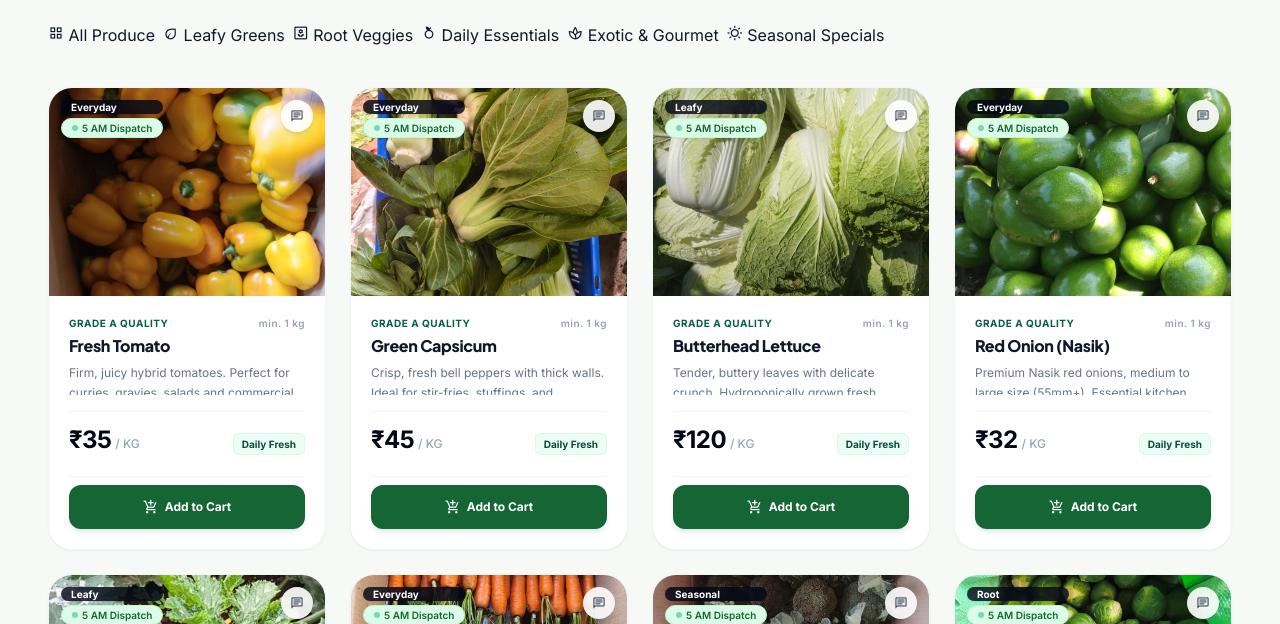
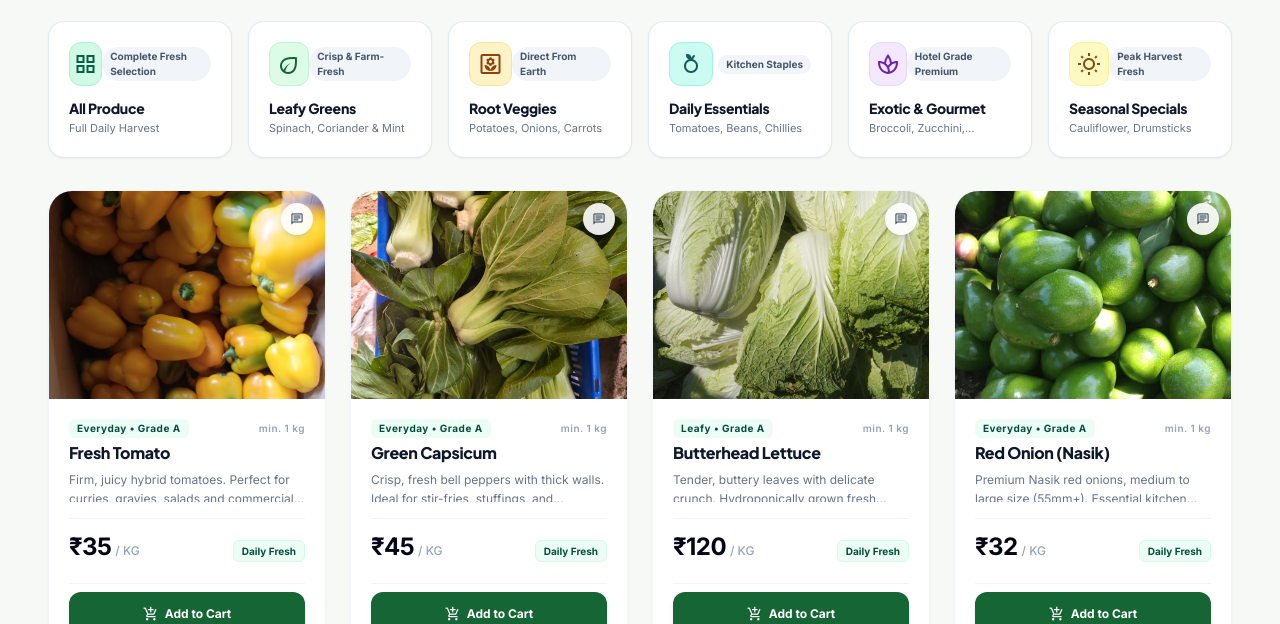
Before and after one commit to abhisfarmfresh/farmfresh, a website: page products.html in a window 1280 px wide. Shown: the part 176-800 px from the top of the page. Drawn offline with nearby package versions, Linux system fonts and the light colour scheme.

Commit message:
fix(ui): remove duplicate text pill rows & clean up image overlay badges from product cards

```diff
--- a/js/products.js
+++ b/js/products.js
@@ -204,7 +204,7 @@ function renderProductsGrid() {
     return `
       <div class="product-card group bg-white border border-slate-100 rounded-3xl overflow-hidden shadow-sm hover:shadow-xl hover:shadow-emerald-950/5 transition-all duration-300 flex flex-col justify-between" id="card-${product.id}">
         <div>
-          <!-- Image & Badges Wrap -->
+          <!-- Clean Product Image Wrap (No text overlay) -->
           <div class="product-card-img-wrap relative h-52 w-full bg-slate-50 overflow-hidden">
             <img src="${displayImage}"
                  alt="${Utils.escapeHtml(product.name)}"
@@ -212,15 +212,11 @@ function renderProductsGrid() {
                  onerror="this.src='images/farm_fresh_media_01.jpeg'"
                  class="w-full h-full object-cover group-hover:scale-105 transition-transform duration-500 ease-out">
 
-            <!-- Category & Harvest Badge -->
-            <div class="absolute top-3 left-3 flex flex-col gap-1 z-10">
-              <span class="chip bg-slate-950/80 text-white text-[10px] font-bold backdrop-blur-md capitalize px-2.5 py-0.5 rounded-full shadow-sm">
-                ${product.category || 'everyday'}
-              </span>
-              ${isOutOfStock
-                ? '<span class="chip chip-danger text-[10px] shadow-sm">Out of Stock</span>'
-                : '<span class="chip chip-success text-[10px] shadow-sm flex items-center gap-1"><span class="w-1.5 h-1.5 rounded-full bg-emerald-500 animate-pulse"></span>5 AM Dispatch</span>'}
-            </div>
+            ${isOutOfStock ? `
+              <div class="absolute top-3 left-3 z-10">
+                <span class="chip chip-danger text-[10px] shadow-sm">Out of Stock</span>
+              </div>
+            ` : ''}
 
             <!-- WhatsApp Direct Inquiry -->
             <button type="button"
@@ -234,7 +230,7 @@ function renderProductsGrid() {
           <!-- Product Details -->
           <div class="p-5">
             <div class="flex items-center justify-between text-[10px] font-extrabold uppercase tracking-wider text-emerald-800 mb-1">
-              <span>Grade A Quality</span>
+              <span class="capitalize bg-emerald-50 text-emerald-900 px-2 py-0.5 rounded-md">${product.category || 'everyday'} • Grade A</span>
               <span class="text-slate-400 font-semibold lowercase">min. 1 ${product.unit || 'KG'}</span>
             </div>
 
--- a/products.html
+++ b/products.html
@@ -93,8 +93,8 @@
                 </div>
             </div>
 
-            <!-- Category Filter Pills -->
-            <div id="category-filter-container" class="flex items-center gap-2 overflow-x-auto no-scrollbar pt-2 pb-2"></div>
+            <!-- Visual Category Showcase Cards Grid -->
+            <div id="homepage-category-grid" class="grid grid-cols-2 sm:grid-cols-3 lg:grid-cols-6 gap-3 sm:gap-4 pt-2"></div>
         </div>
 
         <!-- Dynamic Product Grid -->
```
Also changed, not shown: customer/index.html (+0 -3 lines), customer/js/products.js (+7 -11 lines), customer/products.html (+2 -2 lines), index.html (+0 -3 lines).
